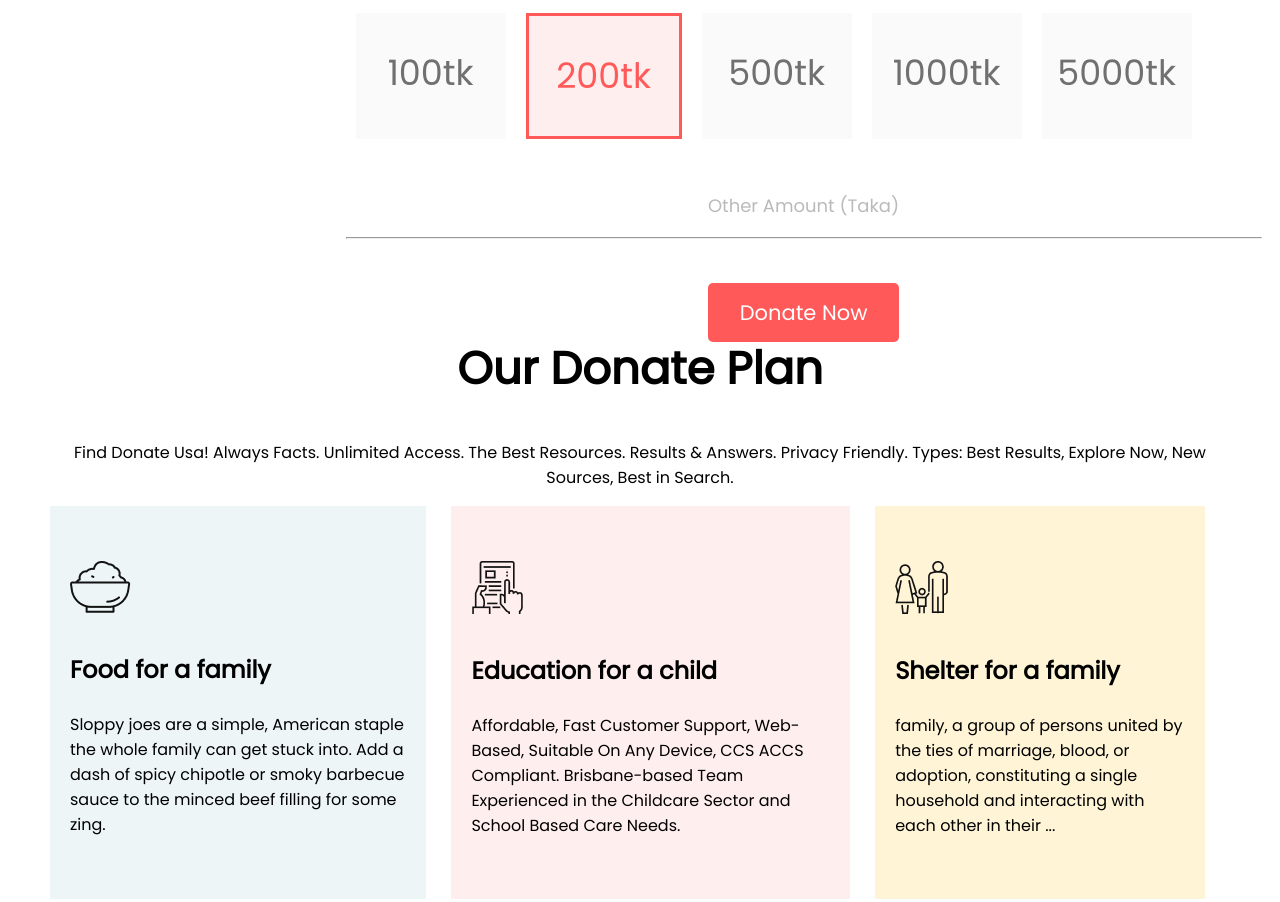
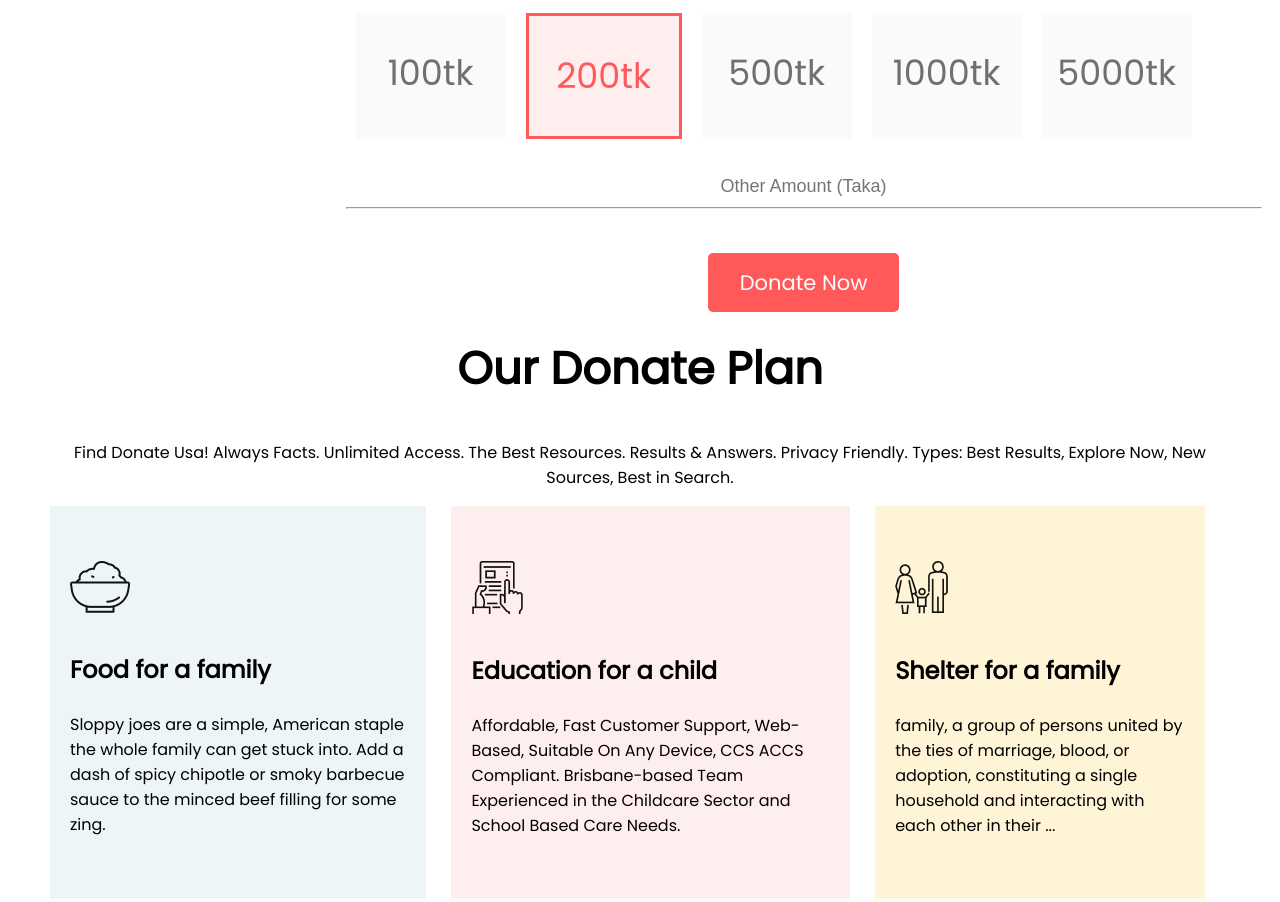
Before and after one commit to Mahinkahn/donate-todey, a plain HTML site: page index.html in a window 1280 px wide. Shown: the part 1057-1959 px from the top of the page. Drawn offline with Linux system fonts and the light colour scheme.

Commit message:
input add

```diff
--- a/index.html
+++ b/index.html
@@ -42,7 +42,11 @@
             <div>1000tk</div>
             <div>5000tk</div>
         </div> <br>
-        <p style="color: #bababa; font-size: 18px">Other Amount (Taka)</p>
+        <div class="custom-ammount input">
+            <form action="">
+                <input type="text" placeholder="Other Amount (Taka)">
+            </form>
+        </div>
         <hr>
         <br><br>
         <a href="#" class="button">Donate Now</a>
--- a/style.css
+++ b/style.css
@@ -42,6 +42,14 @@ body {
     display: flex;
 
 
+}
+
+.custom-ammount input {
+    border: none;
+    outline: none;
+    font-size: 18px;
+    color: #B3B3B3;
+    text-align: center
 }
 
 .flex-container>div {
@@ -171,7 +179,8 @@ h4 {
 
 .newsletter-form .form {
     display: flex;
-    justify-content: center;
+    margin-left: 24%;
+
 }
 
 .newsletter-area {
@@ -184,6 +193,7 @@ h4 {
     font-size: 16px;
     padding: 14px 60px 14px 10px;
     border: 0;
+    outline: none;
 }
 
 .newsletter-form form input[type="submit"] {
@@ -195,6 +205,7 @@ h4 {
     cursor: pointer;
     margin-left: -5px;
     font-weight: 500;
+
 }
 
 
```
